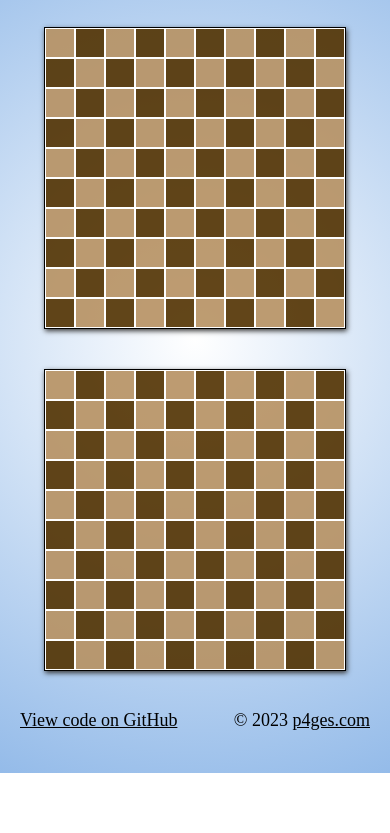
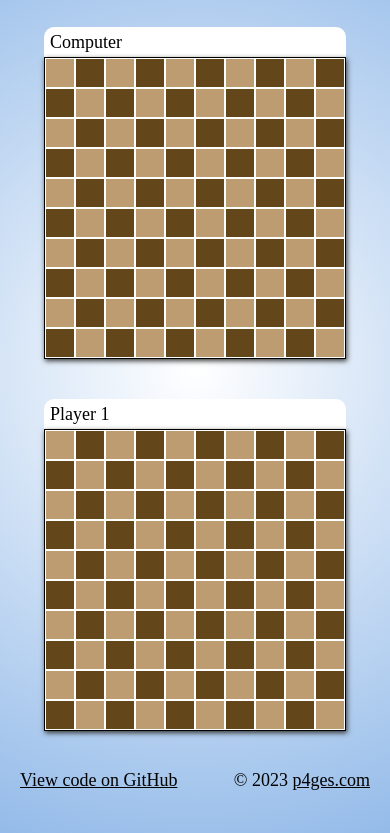
Before and after one commit to dtKinger/battlewich, a website built with webpack: page dist/index.html in a window 390 px wide. Shown: the part 94-927 px from the top of the page. Before the commit the page ends 867 px from the top, so only its background shows below. Built offline with nearby package versions, Linux system fonts and the light colour scheme.

Commit message:
Swap order of gameboards on mobile to replicate real game

```diff
--- a/src/index.js
+++ b/src/index.js
@@ -15,8 +15,8 @@ import { Gameboard } from './Gameboard'
 console.log('Welcome to Battle Sandwich!')
 let submarine = makeWich('submarine', 5, [0,0], 'x')
 console.log(submarine)
-let hotDog = Gameboard().placeHotDog([0,0], 'x')
-hotDog.bite()
+const player1Board = Gameboard('player1')
+let hotDog = player1Board.placeHotDog([0,0], 'x')
 hotDog.bite()
 console.log(hotDog.biteCount)
 console.log(hotDog.isEaten())
--- a/src/style.css
+++ b/src/style.css
@@ -58,6 +58,16 @@ a, a:visited, a:hover, a:active {
   flex-wrap: wrap;
 }
 
+.board-context {
+  color: black;
+  background-color: white;
+  border-radius: 10px 10px 0 0;
+}
+
+.board-context > h3 {
+  padding: 6px;
+}
+
 .gameboard {
   flex: 1;
   display: grid;
@@ -106,3 +116,10 @@ a, a:visited, a:hover, a:active {
     max-height: 300px;
   }
 }
+
+@media screen and (max-width: 683px) {
+
+  .gameboard-container {
+    flex-direction: column-reverse;
+  }
+}
```
Also changed, not shown: dist/index.bundle.js, dist/index.html.
